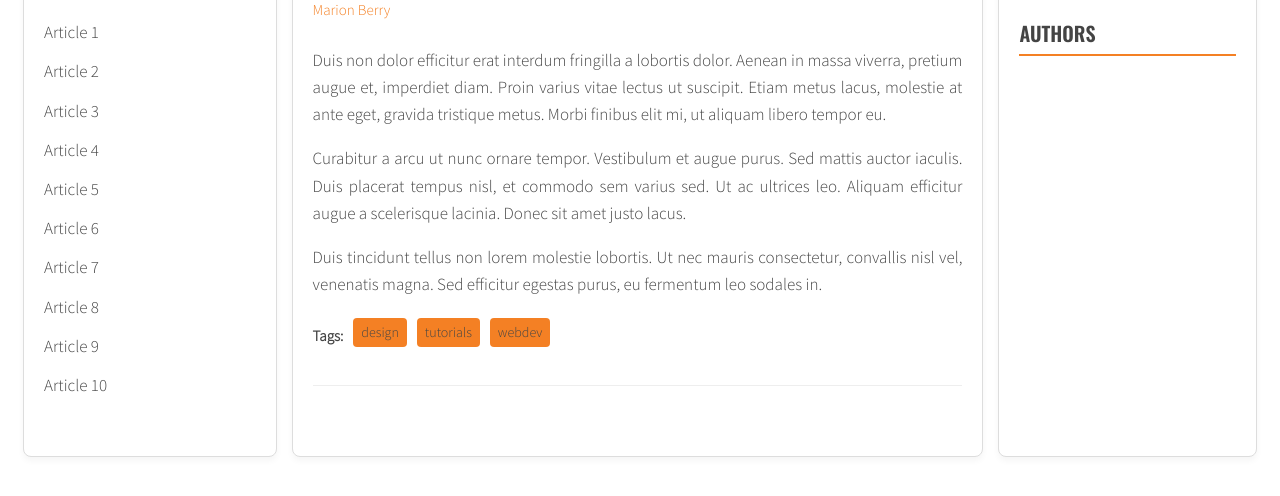
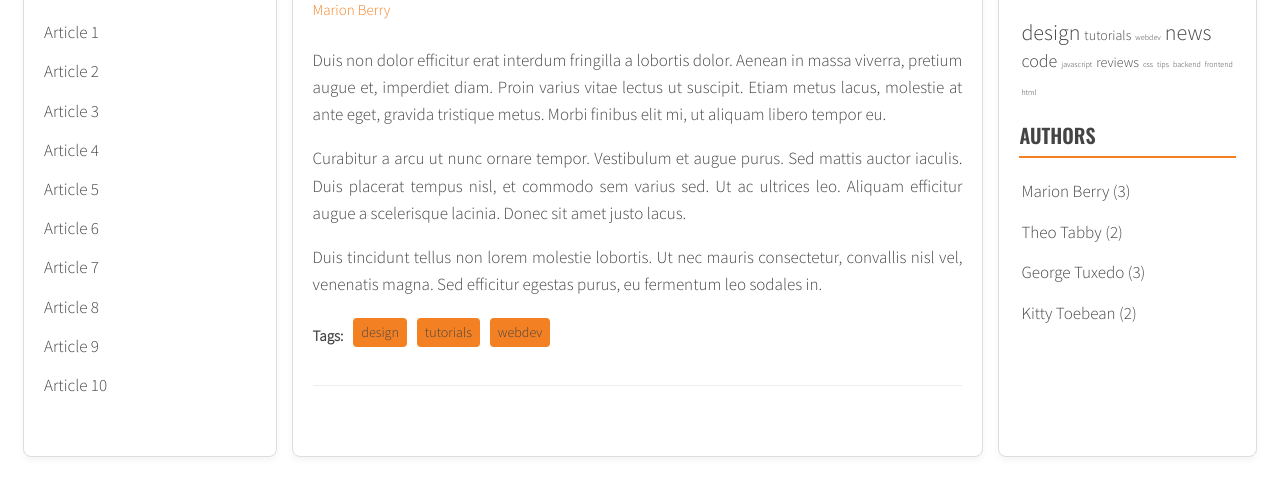
Before and after one commit to KBienuSS/javascript-blog, a website: page index.html in a window 1280 px wide. Shown: the part 168-664 px from the top of the page. Drawn offline with nearby package versions, Linux system fonts and the light colour scheme.

Commit message:
Add js with tag cloud and displaying authors

```diff
--- a/js/script.js
+++ b/js/script.js
@@ -1,17 +1,23 @@
 {
   'use strict';
-  const optArticleSelector = '.post',
-    optTitleSelector = '.post-title',
-    optTitleListSelector = '.titles',
-    optArticleTagsSelector = '.post-tags .list',
-    optArticleAuthorSelector = '.post-author';
+  const opt = {
+    optArticleSelector: '.post',
+    optTitleSelector: '.post-title',
+    optTitleListSelector: '.titles',
+    optArticleTagsSelector: '.post-tags .list',
+    optArticleAuthorSelector: '.post-author',
+    optTagsListSelector: '.list.tags',
+    optCloudClassCount: 5,
+    optCloudClassPrefix: 'tag-size-',
+    optAuthorListSelector: '.list.authors',
+  };
 
   const titleClickHandler = function(event){
     event.preventDefault();
     const clickedElement = this;
 
     /* [DONE] remove class 'active' from all article links  */
-    const activeLinks = document.querySelectorAll(optTitleListSelector + ' a.active');
+    const activeLinks = document.querySelectorAll(opt.optTitleListSelector + ' a.active');
 
     for(const activeLink of activeLinks){
       activeLink.classList.remove('active');
@@ -42,7 +48,7 @@
     document.querySelector('.list').innerHTML='';
     let allLinksHTML = '';
 
-    const articles = document.querySelectorAll(optArticleSelector + customSelector);
+    const articles = document.querySelectorAll(opt.optArticleSelector + customSelector);
 
     for(const article of articles){
 
@@ -50,7 +56,7 @@
       const articleId = article.getAttribute('id'),
 
         /* [DONE] For each article, find the title element and save its contents to a constant.*/
-        articleTitle = article.querySelector(optTitleSelector).textContent,
+        articleTitle = article.querySelector(opt.optTitleSelector).textContent,
 
         /* [DONE] For each article, create the HTML link code based on this information and save it to a constant.*/
         articleHtmlLink = '<li><a href="#' + articleId +'" ><span>'+articleTitle+'</span></a></li>';
@@ -59,7 +65,7 @@
       allLinksHTML+=articleHtmlLink;
     }
     document.querySelector('.list').innerHTML = allLinksHTML;
-    const links = document.querySelectorAll(optTitleListSelector + ' a');
+    const links = document.querySelectorAll(opt.optTitleListSelector + ' a');
 
     for(const link of links){
       link.addEventListener('click', titleClickHandler);
@@ -70,16 +76,41 @@
 
   generateTitleLinks();
 
+  const calculateTagsParams = function(tags){
+    let params = {
+      max: 0,
+      min: 999999
+    };
+
+    for(let tag in tags){
+      params.max = Math.max(tags[tag], params.max);
+      params.min = Math.min(tags[tag], params.min);
+      console.log('parametry max i min:', params.max, params.min);
+    }
+
+    return params;
+  };
+
+  const calculateTagClass = function(count, params){
+    let tagClass =opt.optCloudClassPrefix;
+    const maxDiff = params.max - params.min;
+    const tagPosition = count - params.min;
+    tagClass += Math.floor((tagPosition/maxDiff)*(opt.optCloudClassCount - 1)+1);
+    return tagClass;
+  };
+
   const generateTags = function(){
+    /* [NEW] create a new variable allTags with an empty object */
+    let allTags = {};
 
     /* [DONE] find all articles */
-    const articles = document.querySelectorAll(optArticleSelector);
+    const articles = document.querySelectorAll(opt.optArticleSelector);
 
     /* [DONE] START LOOP: for every article: */
     for(const article of articles){
 
       /* [DONE] find tags wrapper */
-      const tagsWrapper = article.querySelector(optArticleTagsSelector);
+      const tagsWrapper = article.querySelector(opt.optArticleTagsSelector);
 
       /* [DONE] make html variable with empty string */
       let htmlString = '';
@@ -99,11 +130,36 @@
         /* [DONE] add generated code to html variable */
         htmlString += htmlTagLink;
 
+        /* [NEW] check if this link is NOT already in allTags */
+        if(!allTags[dataTag]) {
+          /* [NEW] add tag to allTags object */
+          allTags[dataTag] = 1;
+        } else {
+          allTags[dataTag]++;
+        }
+
         /* [DONE] END LOOP: for each tag */
       }
 
       /* [DONE] insert HTML of all the links into the tags wrapper */
       tagsWrapper.innerHTML=htmlString;
+
+      /* [NEW] find list of tags in right column */
+      const tagList = document.querySelector(opt.optTagsListSelector);
+
+      const tagsParams = calculateTagsParams(allTags);
+
+      /* [NEW] create variable for all links HTML code */
+      let allTagsHTML = '';
+
+      /* [NEW] START LOOP: for each tag in allTags: */
+      for(let tag in allTags){
+        /* [NEW] generate code of a link and add it to allTagsHTML */
+        allTagsHTML += '<li><a href="#tag-'+ tag +'" class ="'+calculateTagClass(allTags[tag], tagsParams)+'">'+ tag +'</a></li>';
+      /* [NEW] END LOOP: for each tag in allTags: */
+      }
+      /*[NEW] add HTML from allTagsHTML to tagList */
+      tagList.innerHTML = allTagsHTML;
 
     /* [DONE] END LOOP: for every article: */
     }
@@ -170,15 +226,30 @@
   addClickListenersToTags();
 
   const generateAuthors = function(){
-    const articles = document.querySelectorAll(optArticleSelector);
+    let allAuthors = {};
+    const articles = document.querySelectorAll(opt.optArticleSelector);
 
     for(const article of articles){
-      const authorWrapper = article.querySelector(optArticleAuthorSelector);
+      const authorWrapper = article.querySelector(opt.optArticleAuthorSelector);
       let htmlString = '';
       const dataAuthor = article.getAttribute('data-author'),
         htmlTagLink = '<a href="#author-'+ dataAuthor +'">'+ dataAuthor +'</a>';
       htmlString += htmlTagLink;
       authorWrapper.innerHTML=htmlString;
+
+      if(!allAuthors[dataAuthor]) {
+        allAuthors[dataAuthor] = 1;
+      } else {
+        allAuthors[dataAuthor]++;
+      }
+
+      const authorList = document.querySelector(opt.optAuthorListSelector);
+      let allAuthorsHTML = '';
+      for(let author in allAuthors){
+        /* [NEW] generate code of a link and add it to allTagsHTML */
+        allAuthorsHTML += '<li><a href="#author-'+ author +'">'+ author +' ('+allAuthors[author]+')'+'</a></li>';
+      }
+      authorList.innerHTML = allAuthorsHTML;
     }
   };
 
--- a/sass/style.scss
+++ b/sass/style.scss
@@ -93,9 +93,6 @@ a {
     margin-bottom: 8px;
     padding: 2px 0;
     transition: background-color 0.2s;
-    &:hover {
-      background-color: $color-primary;
-    }
     a {
       display: block;
       color: $color-dark;
@@ -136,6 +133,8 @@ a {
 .tags, .authors {
   li {
     line-height: 1.2;
+    display:inline-block;
+    margin:0 2px;
   }
 }
 
@@ -218,6 +217,26 @@ a {
   }
 }
 
+.tag-size-1{
+  font-size:8px;
+}
+
+.tag-size-2{
+  font-size:10px;
+}
+
+.tag-size-3{
+  font-size:14px;
+}
+
+.tag-size-4{
+  font-size:18px;
+}
+
+.tag-size-5{
+  font-size:22px;
+}
+
 @media (max-width: 480px) {
   .posts{
     margin-left: 15px;
```
Also changed, not shown: css/style.css, 1 other file.
